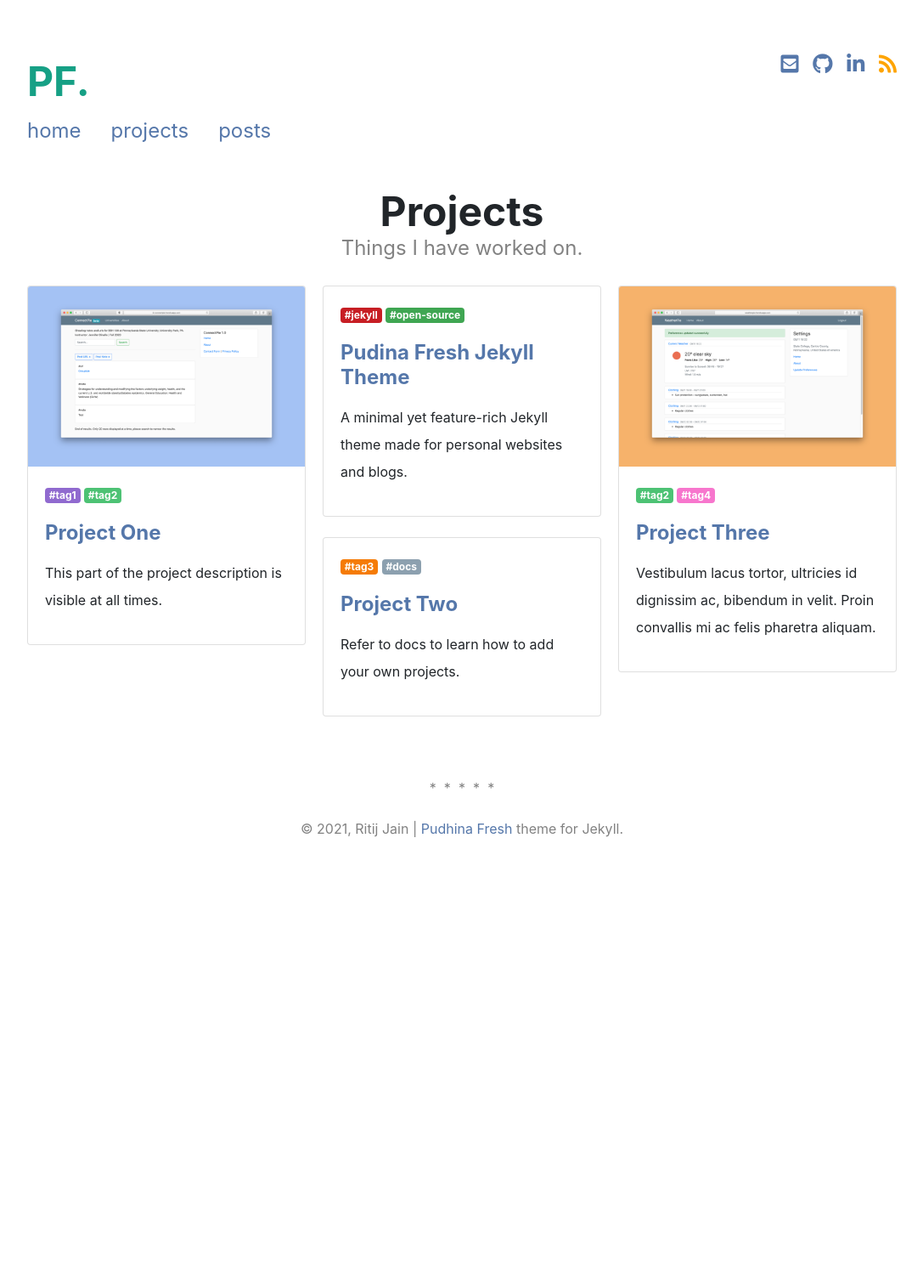
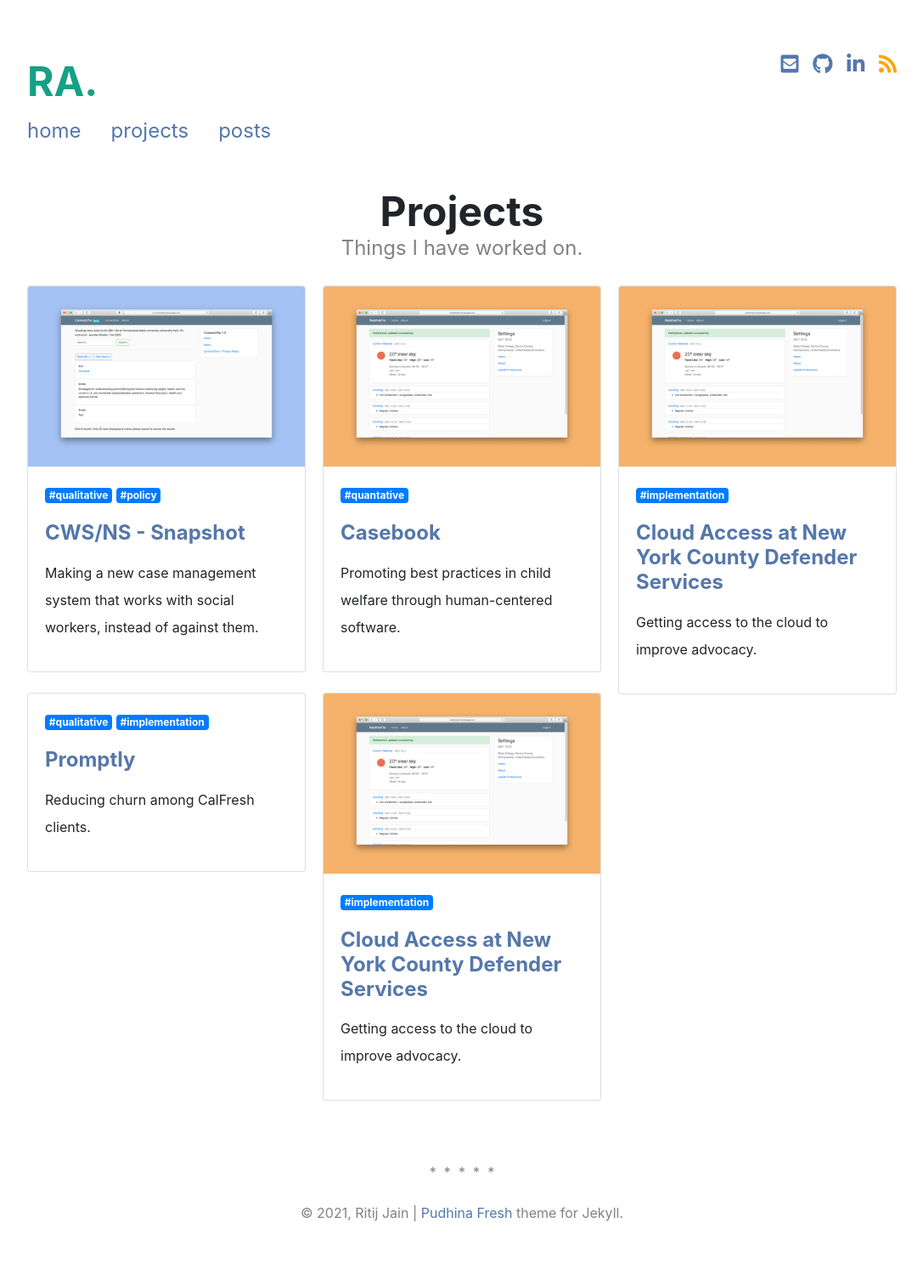
Before and after one commit to rcackerman/portfolio, a Jekyll site: the page built from pages/projects.html, in a window 1280 px wide. Shown: the whole page at 85% size, without its empty margins (96-1183 px from the left). Built offline with Jekyll 4.4.1, drawn with Linux system fonts in a browser that asks for light colours; nearby versions of some CDN libraries; a style sheet for code colours, icons or effects is not loaded; before the commit the page ends 1047 px from its top, so only the background shows below that.

Commit message:
Starting the site

```diff
--- a/_config.yml
+++ b/_config.yml
@@ -1,15 +1,15 @@
-title: Pudhina Fresh # Shown in header on pages with full_logo: true
-short_logo: PF. # Shown in header on all pages by default unless full_logo: true is set
+title: Rebecca Ackerman # Shown in header on pages with full_logo: true
+short_logo: RA. # Shown in header on all pages by default unless full_logo: true is set
 description: > # The description for your site
-  A minimal yet feature-rich Jekyll theme made for personal websites and blogs.
-url: "https://ritijjain.github.io/pudhina-fresh" # Site base URL
+  Rebecca Ackerman researches, designs, and builds things at the intersection of public policy and technology.
+url: "https://ackerman.work" # Site base URL
 
 author:
-  name: Ritij Jain
-  github: ritijjain/pudhina-fresh # GitHub username, used for GitHub icon on the top right
-  linkedin: ritijjain # Your LinkedIn profile url name, used for LinkedIn icon on the top right
-  email: example@example.com # Used for email icon on the top right
-  homepage: https://ritijjain.com # This links to your name in post meta
+  name: Rebecca Ackerman
+  github: rcackerman # GitHub username, used for GitHub icon on the top right
+  linkedin: rcackerman # Your LinkedIn profile url name, used for LinkedIn icon on the top right
+  email: rcackerman@gmail.com # Used for email icon on the top right
+  homepage: https://ackerman.work # This links to your name in post meta
   twitter: # Twitter username, used for Twitter Card Analytics
 
 disqus_name: # Setting this will turn on Disqus comments
--- a/_data/projects.yml
+++ b/_data/projects.yml
@@ -1,53 +1,57 @@
-- name: Project One # Project name, also used as heading
-  id: p1 # Project id, must be unique amongst the projects
+- name: CWS/NS - Snapshot
+  id: cwds # Project id, must be unique amongst the projects
   img_src: /assets/img/connectpie-page.png # Optional image
   description_less: > # Description shown at all times
-    <p>This part of the project description is visible at all times.</p>
+    <p>Making a new case management system that works with social workers, instead of against them.</p>
   description_more: > # Description shown only when the project card is expanded
-    <p>This part is only seen when you click on the project card.</p>
+    <p> California’s redesigned child welfare case management system needed to be easy to use and collect accurate data. As a design team with a strong policy background and understanding of the user interface-data interaction, we focused on <strong>how to make a new system that made children safer by being a source of information to caseworkers, rather than just another system they needed to work around</strong>.</p>
 
-    <a href="#" target="_blank" class="btn btn-dark mb-1"><i class="fas fa-code-branch"></i> &nbsp Repository</a>
-    <a href="#" target="_blank" class="btn btn-dark mb-1"><i class="fas fa-align-right"></i> &nbsp Blog Post</a>
+    <a href="#" target="_blank" class="btn btn-dark mb-1"><i class="fas fa-link"></i> &nbsp View Project</a>
 
-  tags: [tag1, tag2] # A list of tags
+  tags: [qualitative, policy]
 
-- name: Pudina Fresh Jekyll Theme
-  id: pf
+- name: Promptly
+  id: promptly
   img_src:
   description_less: >
-    <p>A minimal yet feature-rich Jekyll theme made for personal websites and blogs.</p>
+    <p>Reducing churn among CalFresh clients.</p>
   description_more: >
-    <p>This site uses Pudhina Fresh theme.</p>
-
-    <a href="https://github.com/ritijjain/pudhina-fresh" target="_blank" class="btn btn-dark mb-1"><i class="fas fa-code-branch"></i> &nbsp Repository</a>
-    <a href="https://ritijjain.com/2020/09/12/pudhina-fresh.html" target="_blank" class="btn btn-dark mb-1"><i class="fas fa-align-right"></i> &nbsp Blog Post</a>
-
-  tags: [jekyll, open-source]
-
-- name: Project Two
-  id: p2
-  img_src:
-  description_less: >
-    <p>Refer to docs to learn how to add your own projects.</p>
-  description_more: >
-    <p>Lorem ipsum dolor sit amet, consectetur adipiscing elit.</p>
 
     <a href="#" target="_blank" class="btn btn-dark mb-1"><i class="fas fa-link"></i> &nbsp View Project</a>
-    <a href="#" target="_blank" class="btn btn-dark mb-1"><i class="fas fa-code-branch"></i> &nbsp Repository</a>
-    <a href="#" target="_blank" class="btn btn-dark mb-1"><i class="fas fa-align-right"></i> &nbsp Blog Post</a>
+  tags: [qualitative, implementation]
 
-  tags: [tag3, docs]
-
-- name: Project Three
-  id: p3
+- name: Casebook
+  id: casebook
   img_src: /assets/img/weatherpie-page.png
   description_less: >
-    <p>Vestibulum lacus tortor, ultricies id dignissim ac, bibendum in velit. Proin convallis mi ac felis pharetra aliquam.</p>
+    <p>Promoting best practices in child welfare through human-centered software.</p>
   description_more: >
-    <p>Lorem ipsum dolor sit amet, consectetur adipiscing elit.</p>
+    <p>Case Commons wanted to make sure the Casebook, their commercial off-the-shelf case management system, was promoting best practices in child welfare, such as frequent safety visits to foster homes and collaborative case planning, as well as providing a system where caseworkers could do their work effectively and efficiently. On the Data Science & Policy team, I worked collaboratively with product teams to inform design and infrastructure decisions.</p>
 
     <a href="#" target="_blank" class="btn btn-dark mb-1"><i class="fas fa-link"></i> &nbsp View Project</a>
-    <a href="#" target="_blank" class="btn btn-dark mb-1"><i class="fas fa-code-branch"></i> &nbsp Repository</a>
-    <a href="#" target="_blank" class="btn btn-dark mb-1"><i class="fas fa-align-right"></i> &nbsp Blog Post</a>
 
-  tags: [tag2, tag4]
+  tags: [quantative]
+
+- name: Cloud Access at New York County Defender Services
+  id: nycds
+  img_src: /assets/img/weatherpie-page.png
+  description_less: >
+    <p>Getting access to the cloud to improve advocacy.</p>
+  description_more: >
+    <p>New York County Defender Services (NYCDS) is one of three public defenders in Manhattan. To give the best advocacy possible, NYCDS attorneys work closely with social workers, investigators, immigration specialists, and others. However, NYCDS’ tech infrastructure was making collaboration cumbersome and prone to error.</p>
+
+    <a href="#" target="_blank" class="btn btn-dark mb-1"><i class="fas fa-link"></i> &nbsp View Project</a>
+
+  tags: [implementation]
+
+- name: Cloud Access at New York County Defender Services
+  id: nycds
+  img_src: /assets/img/weatherpie-page.png
+  description_less: >
+    <p>Getting access to the cloud to improve advocacy.</p>
+  description_more: >
+    <p>New York County Defender Services (NYCDS) is one of three public defenders in Manhattan. To give the best advocacy possible, NYCDS attorneys work closely with social workers, investigators, immigration specialists, and others. However, NYCDS’ tech infrastructure was making collaboration cumbersome and prone to error.</p>
+
+    <a href="#" target="_blank" class="btn btn-dark mb-1"><i class="fas fa-link"></i> &nbsp View Project</a>
+
+  tags: [implementation]
```
Also changed, not shown: index.md (+1 -1 lines), README.md.
